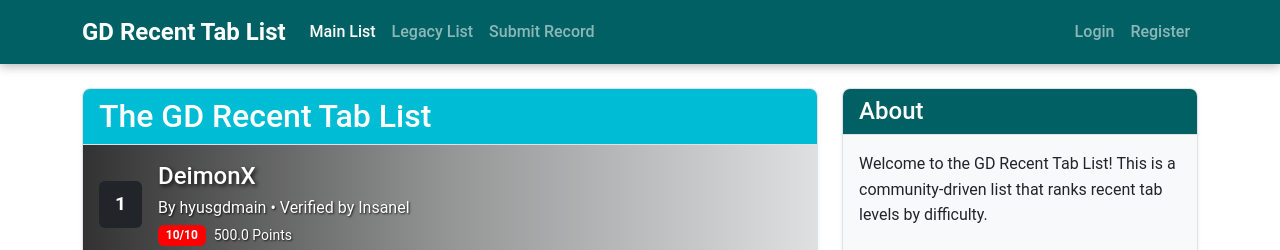
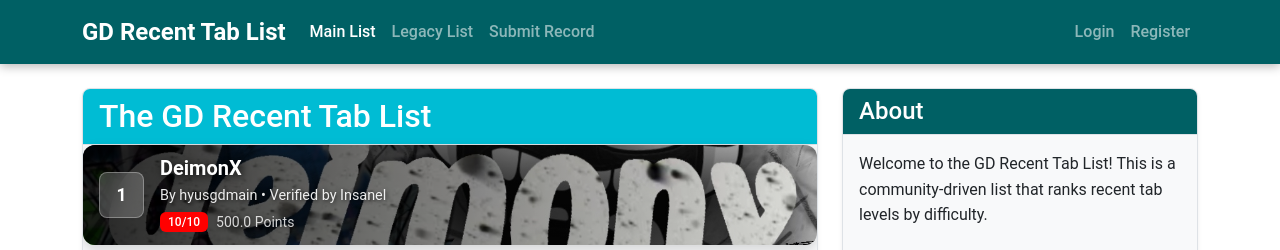
Before and after one commit to sniper721/RecentTabList, a Flask app: page / in a window 1280 px wide. Shown: the top 250 px of the page. Run offline with Flask 3, Linux system fonts and the light colour scheme; data comes from the database, SQL or seed files in the repository; tables that the repository leaves empty hold one stand-in row (values such as "Sample post"); some libraries are stand-ins or nearby versions.

Commit message:
main menu changed

```diff
--- a/templates/index.html
+++ b/templates/index.html
@@ -11,34 +11,38 @@
             </div>
             <div class="card-body p-0">
                 {% for level in levels %}
-                <div class="level-row border-bottom" data-level-id="{{ level.id if level is not mapping else level['id'] }}" style="cursor: pointer; position: relative; height: 120px; background: linear-gradient(90deg, rgba(0,0,0,0.8) 0%, rgba(0,0,0,0.4) 50%, rgba(0,0,0,0.1) 100%);">
+                <div class="level-row" data-level-id="{{ level.id if level is not mapping else level['id'] }}" style="cursor: pointer; position: relative; height: 100px; margin-bottom: 8px; border-radius: 12px; overflow: hidden; transition: all 0.3s ease; box-shadow: 0 4px 12px rgba(0,0,0,0.15);" onmouseover="this.style.transform='translateY(-2px)'; this.style.boxShadow='0 8px 25px rgba(0,0,0,0.25)'" onmouseout="this.style.transform='translateY(0)'; this.style.boxShadow='0 4px 12px rgba(0,0,0,0.15)'">
                     {% set thumbnail_url = level.thumbnail_url if level is not mapping else level.get('thumbnail_url') %}
                     {% set video_url = level.video_url if level is not mapping else level['video_url'] %}
                     {% if thumbnail_url %}
-                        <div style="position: absolute; top: 0; left: 0; width: 100%; height: 100%; background-image: url('{{ thumbnail_url }}'); background-size: cover; background-position: center; z-index: -1;"></div>
+                        <div style="position: absolute; top: 0; left: 0; width: 100%; height: 100%; background-image: url('{{ thumbnail_url }}'); background-size: cover; background-position: center; z-index: 1;"></div>
                     {% elif video_url and 'youtube.com' in video_url %}
                         {% set video_id = video_url.split('v=')[1].split('&')[0] %}
-                        <div style="position: absolute; top: 0; left: 0; width: 100%; height: 100%; background-image: url('https://img.youtube.com/vi/{{ video_id }}/maxresdefault.jpg'); background-size: cover; background-position: center; z-index: -1;"></div>
+                        <div style="position: absolute; top: 0; left: 0; width: 100%; height: 100%; background-image: url('https://img.youtube.com/vi/{{ video_id }}/maxresdefault.jpg'); background-size: cover; background-position: center; z-index: 1;"></div>
                     {% elif video_url and 'youtu.be' in video_url %}
                         {% set video_id = video_url.split('/')[-1] %}
-                        <div style="position: absolute; top: 0; left: 0; width: 100%; height: 100%; background-image: url('https://img.youtube.com/vi/{{ video_id }}/maxresdefault.jpg'); background-size: cover; background-position: center; z-index: -1;"></div>
+                        <div style="position: absolute; top: 0; left: 0; width: 100%; height: 100%; background-image: url('https://img.youtube.com/vi/{{ video_id }}/maxresdefault.jpg'); background-size: cover; background-position: center; z-index: 1;"></div>
+                    {% else %}
+                        <div style="position: absolute; top: 0; left: 0; width: 100%; height: 100%; background: linear-gradient(135deg, #667eea 0%, #764ba2 100%); z-index: 1;"></div>
                     {% endif %}
 
-                    <div class="d-flex align-items-center h-100 p-3 text-white">
+                    <div style="position: absolute; top: 0; left: 0; width: 100%; height: 100%; background: linear-gradient(90deg, rgba(0,0,0,0.85) 0%, rgba(0,0,0,0.4) 60%, rgba(0,0,0,0.1) 100%); z-index: 2;"></div>
+
+                    <div class="d-flex align-items-center h-100 p-3 text-white" style="position: relative; z-index: 3;">
                         <div class="me-3">
-                            <div class="bg-dark text-white px-3 py-2 rounded" style="font-size: 1.2rem; font-weight: bold;">
+                            <div style="background: rgba(255,255,255,0.2); backdrop-filter: blur(10px); border: 1px solid rgba(255,255,255,0.3); color: white; padding: 8px 12px; border-radius: 8px; font-size: 1.1rem; font-weight: bold; min-width: 45px; text-align: center;">
                                 {{ level.position if level is not mapping else level['position'] }}
                             </div>
                         </div>
                         <div class="flex-grow-1">
-                            <h4 class="mb-1 text-white" style="text-shadow: 2px 2px 4px rgba(0,0,0,0.8);">{{ level.name if level is not mapping else level['name'] }}</h4>
-                            <p class="mb-1" style="text-shadow: 1px 1px 2px rgba(0,0,0,0.8);">By {{ level.creator if level is not mapping else level['creator'] }} • Verified by {{ level.verifier if level is not mapping else level['verifier'] }}</p>
+                            <h5 class="mb-1 text-white" style="text-shadow: 2px 2px 8px rgba(0,0,0,0.9); font-weight: 600;">{{ level.name if level is not mapping else level['name'] }}</h5>
+                            <p class="mb-1" style="text-shadow: 1px 1px 4px rgba(0,0,0,0.8); opacity: 0.9; font-size: 0.9rem;">By {{ level.creator if level is not mapping else level['creator'] }} • Verified by {{ level.verifier if level is not mapping else level['verifier'] }}</p>
                             <div class="d-flex align-items-center">
                                 {% set difficulty = level.difficulty|round|int if level is not mapping else level['difficulty']|round|int %}
-                                <span class="badge me-2" style="background-color: {{ get_difficulty_color(difficulty) }};">{{ difficulty }}/10</span>
+                                <span class="badge me-2" style="background-color: {{ get_difficulty_color(difficulty) }}; border-radius: 6px; padding: 4px 8px; font-weight: 500;">{{ difficulty }}/10</span>
                                 {% set position = level.position if level is not mapping else level['position'] %}
                                 {% set points = level.points if level is not mapping else level['points'] %}
-                                <small style="text-shadow: 1px 1px 2px rgba(0,0,0,0.8);">{{ points or ((100 - position + 1) / 10)|round(2) }} Points</small>
+                                <small style="text-shadow: 1px 1px 4px rgba(0,0,0,0.8); opacity: 0.8;">{{ points or ((100 - position + 1) / 10)|round(2) }} Points</small>
                             </div>
                         </div>
                     </div>
```
